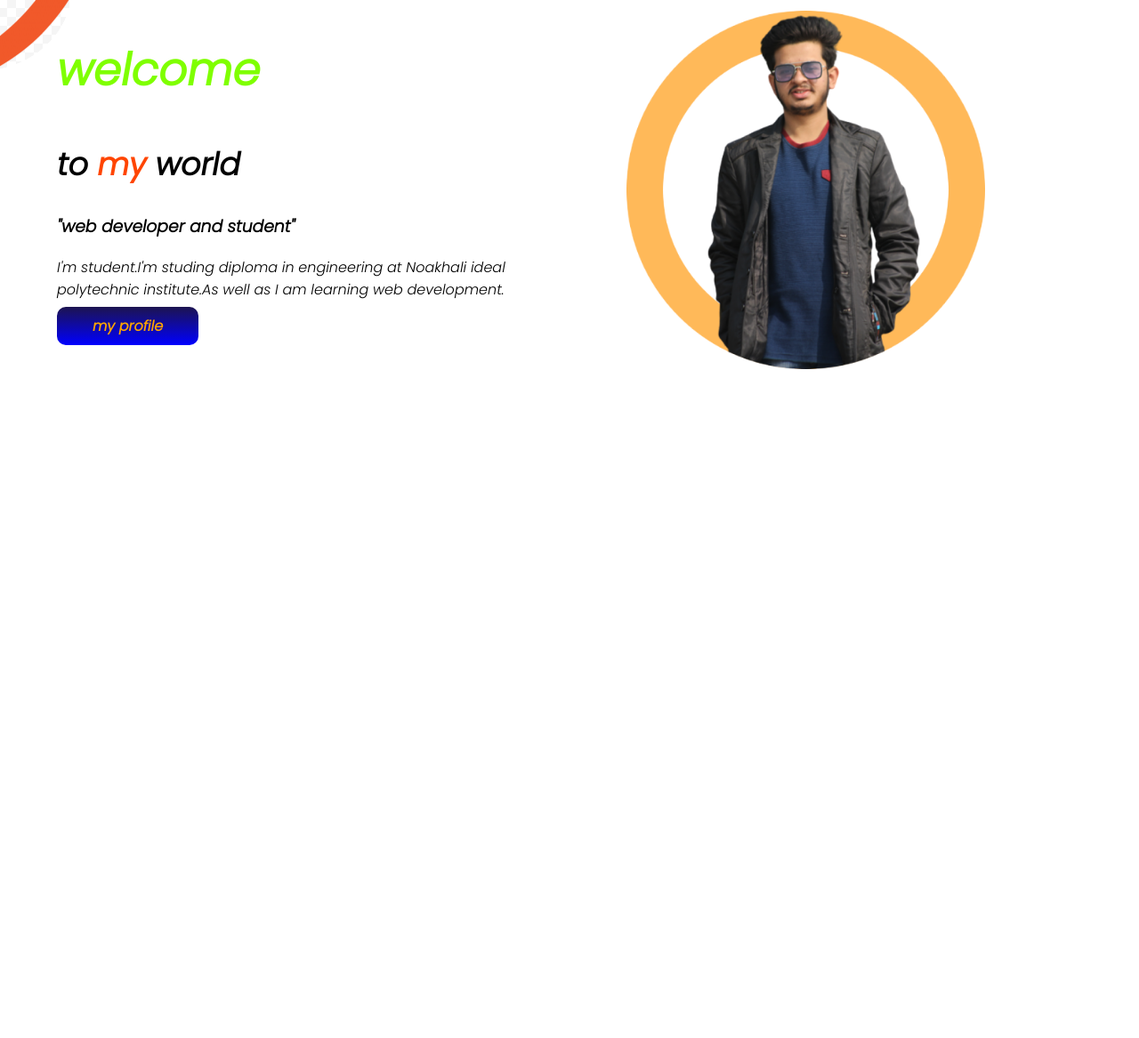
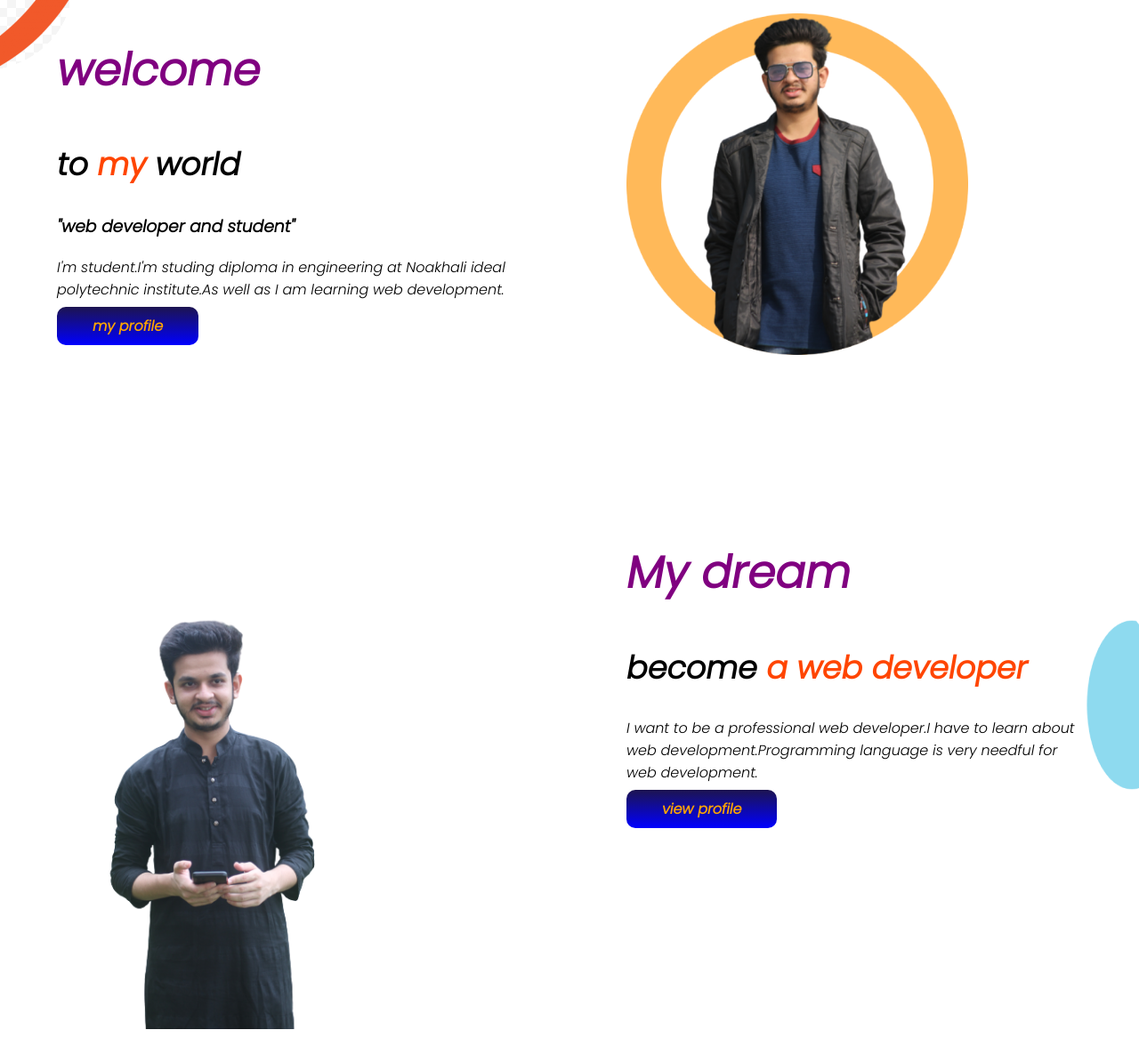
Before and after one commit to sadmankabir444/my-first-website, a plain HTML site: page index.html in a window 1280 px wide. Shown: the whole page at 89% size. Before the commit the page ends 800 px from the top, so only its background shows below. Drawn offline with Linux system fonts and the light colour scheme; files whose address does not match are found by name.

Commit message:
dream added

```diff
--- a/index.html
+++ b/index.html
@@ -29,6 +29,21 @@
                 src="C:\programming\my firstwesite.html\859-8590471_handcrafted-from-day-one-orange-circle-clip-art.png">
         </div>
     </section>
+    <section class="my-dream">
+        <div class="half-width">
+            <img src="IMG_1010-removebg-preview.png">
+        </div>
+        <div class="half-width" class="different-color">
+            <h1>My dream</h1>
+            <h2>become <span class="color">a web developer</span> </h2>
+            <p>I want to be a professional web developer.I have to learn about web development.Programming language is
+                very needful for web development.</p>
+            <a class="link-button" target="blank" href="https://www.linkedin.com/in/sadman-kabir-2219a5229/"> view
+                profile</a>
+
+        </div>
+    </section>
+
 
 
 
--- a/my first website.css
+++ b/my first website.css
@@ -14,14 +14,16 @@ h2{
 }
 section{
     display: flex;
+    margin-bottom: 70px;
 }
 .half-width{
     width: 50%;
     padding-left: 5%;
+    padding-right: 5%;
 }
 .half-width img{
-    width: 70%;
-    padding-top: 2%;
+    width: 75%;
+    padding-top: 3%;
 }
 .link-button{
     text-decoration: none;
@@ -36,3 +38,18 @@ section{
     background-image: url(21630022619bl0gzfy9v8kdn2i0dodt5geid1dacpj0kajfvwhctmw0ws8juiju56jhxhb2ettebljfxrojaembimp8vuo4xdw7nbffarljpo4f.png);
     background-repeat: no-repeat;
 }
+h1{
+    color: purple;
+
+}
+.width-changed{
+    width: 50%;
+}
+.my-dream{
+    padding-top: 7%;
+}
+.my-dream{
+    background-image: url(2516962.png);
+    background-repeat: no-repeat;
+    background-position: right;
+}
```
Also changed, not shown: 2516962.png (added), Topbanner_VP_1366x768px_RGB-scaled-1.jpeg (added).
